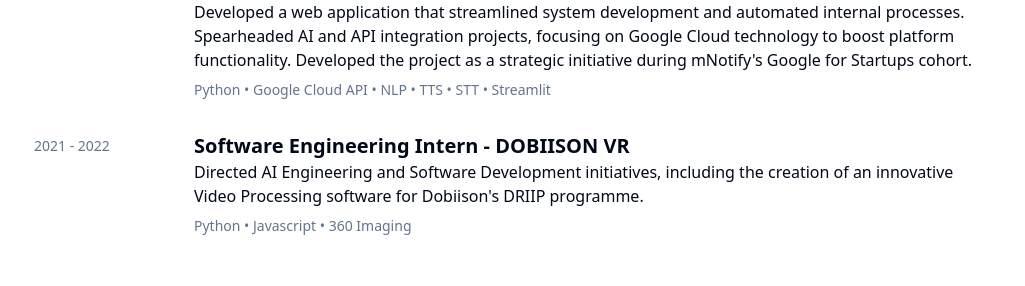
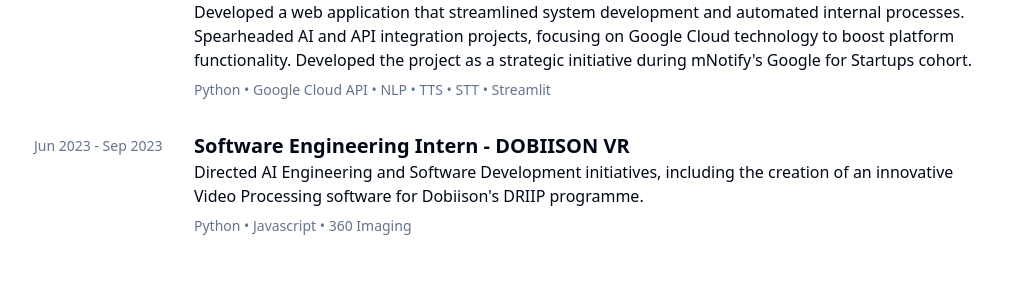
Before and after one commit to AmoKorankye/Web-Portfolio, a Next.js app: page / in a window 1280 px wide. Shown: the part 1604-1890 px from the top of the page, without its empty margins (126-1151 px from the left). Built offline with nearby package versions, Linux system fonts and the light colour scheme.

Commit message:
edit work exp

```diff
--- a/components/WorkExperience.tsx
+++ b/components/WorkExperience.tsx
@@ -18,7 +18,7 @@
     tech: 'Python • Google Cloud API • NLP • TTS • STT • Streamlit',
   },
   {
-    period: '2021 - 2022',
+    period: 'Jun 2023 - Sep 2023',
     title: 'Software Engineering Intern - DOBIISON VR',
     description: "Directed AI Engineering and Software Development initiatives, including the creation of an innovative Video Processing software for Dobiison's DRIIP programme.",
     tech: 'Python • Javascript • 360 Imaging',
```
